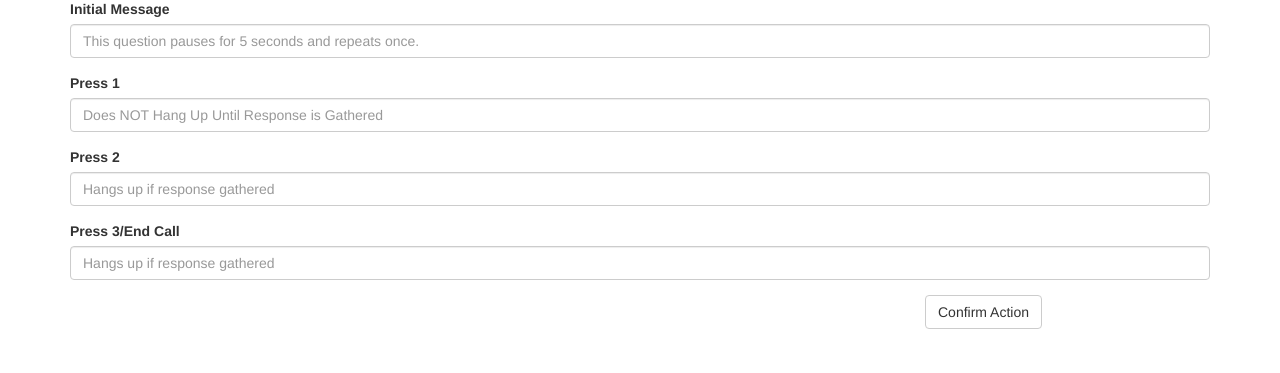
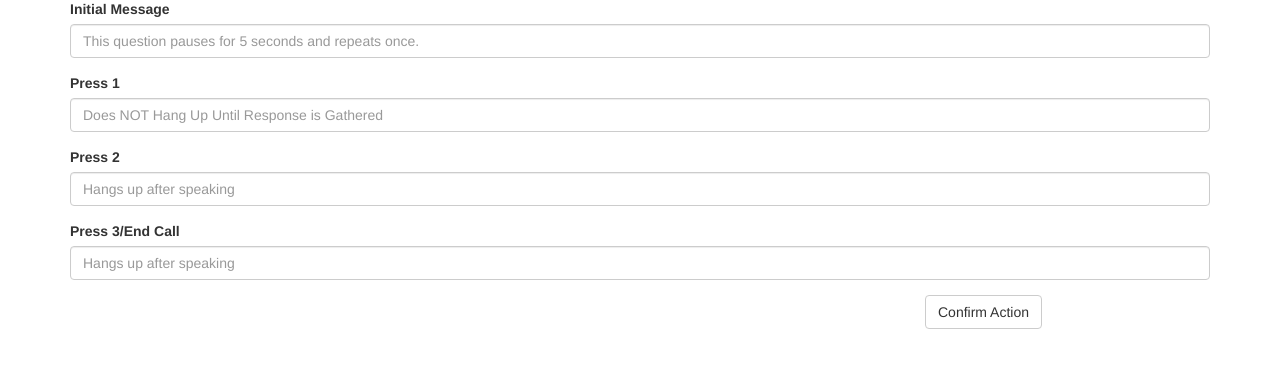
Before and after one commit to vasilaky/Ethiopia, a Flask app: page /add_message in a window 1280 px wide. Shown: the part 262-635 px from the top of the page. Run offline with Flask 2, Linux system fonts and the light colour scheme; some libraries are stand-ins or nearby versions.

Commit message:
add better info and fix

```diff
--- a/EthiopiaSMS/templates/record.html
+++ b/EthiopiaSMS/templates/record.html
@@ -38,11 +38,11 @@
    </div>
    <div class="form-group">
      <label>Press 2</label>
-     <input class="form-control" name="q3" type="text" placeholder="Hangs up if response gathered">
+     <input class="form-control" name="q3" type="text" placeholder="Hangs up after speaking">
    </div>
    <div class="form-group">
      <label>Press 3/End Call</label>
-     <input class="form-control" name="q4" type="text" placeholder="Hangs up if response gathered">
+     <input class="form-control" name="q4" type="text" placeholder="Hangs up after speaking">
    </div>
    <button id="confirm" type="submit" class="btn btn-default col-md-offset-9">Confirm Action</button>
  </form>
--- a/EthiopiaSMS/views.py
+++ b/EthiopiaSMS/views.py
@@ -269,7 +269,7 @@ def voice():
         # gather.play("http://ethiopia-sms.herokuapp.com/static/testsound.m4a")
         option = "Welcome. Did it rain yesterday? If yes, press 1. If no, press 2."
         question = question_info.get('init', option)
-        response.pause(length=5)
+        gather.pause(length=5)
 
         gather.say(question, language=language, loop=2)
 
```
